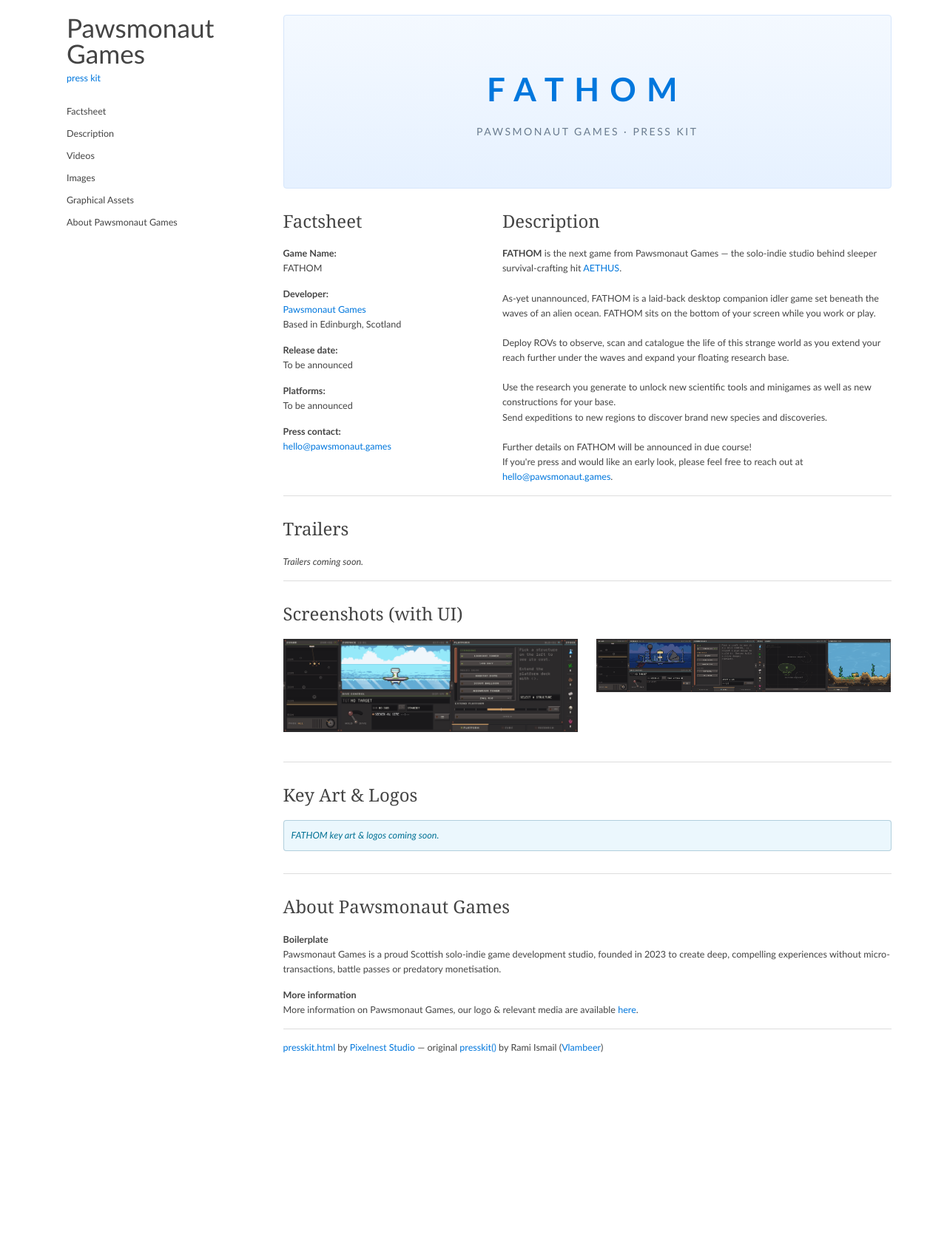
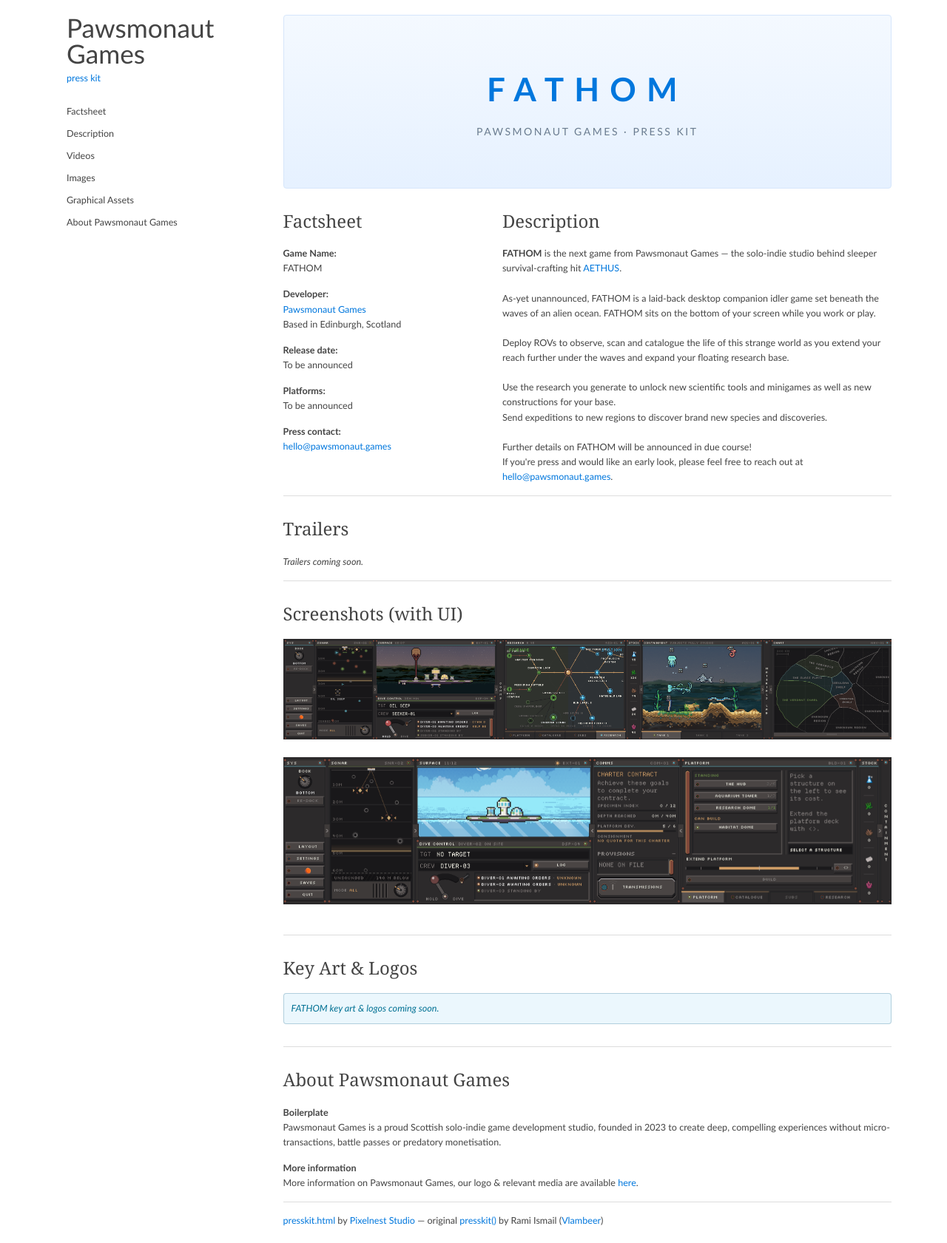
Before and after one commit to PawsmonautGames/PawsmonautGames.github.io, a Jekyll site: the page press/fathom/index.html, which Jekyll copies as it is, in a window 1280 px wide. Shown: the whole page at 74% size. Built offline with Jekyll 4.4.1, drawn with Linux system fonts in a browser that asks for light colours; before the commit the page ends 1447 px from its top, so only the background shows below that.

Commit message:
Replace FATHOM press kit screenshots
Swap in two new full-interface shots and drop the previous pair.

The new captures are ultra-wide strips (up to 3287x542), which the
two-column Masonry gallery would have squeezed into unreadable slivers,
so gallery items can now opt into a full row. Masonry takes its column
width from the first item, so a sizer element keeps the grid from
collapsing; the init falls back to the old behaviour when no sizer is
present, leaving the other press pages unchanged.

Co-Authored-By: Claude Opus 5 <noreply@anthropic.com>

```diff
--- a/press/css/master.css
+++ b/press/css/master.css
@@ -405,6 +405,23 @@ a:hover {
   }
 }
 
+/* Invisible element Masonry measures for its column width, so a full-width
+   item doesn't collapse the grid to a single column. */
+.gallery__sizer {
+  width: 100%;
+}
+
+/* Ultra-wide shots need the full row or they render as a sliver. */
+.gallery__item--wide {
+  width: 100%;
+}
+
+@media (min-width: 500px) {
+  .gallery__sizer {
+    width: 50%;
+  }
+}
+
 /* ---------------------------------------------------------- *\
  * Components - Logo.
 \* ---------------------------------------------------------- */
--- a/press/fathom/index.html
+++ b/press/fathom/index.html
@@ -134,15 +134,17 @@
             <h2 id="images">Screenshots (with UI)</h2>
 
             <div class="gallery clearfix" id="gallery">
-              <div class="gallery__item">
-                <a href="images/fathom-01-platform.png">
-                  <img src="images/fathom-01-platform.png" alt="Platform construction and dive control">
+              <div class="gallery__sizer"></div>
+
+              <div class="gallery__item gallery__item--wide">
+                <a href="images/fathom-01-overview.png">
+                  <img src="images/fathom-01-overview.png" alt="The full FATHOM interface: system, sonar, surface, dive control, research tree, stock, containment tank and regional chart panels">
                 </a>
               </div>
 
-              <div class="gallery__item">
-                <a href="images/fathom-02-submersibles.png">
-                  <img src="images/fathom-02-submersibles.png" alt="Submersible bay, regional chart and containment tank">
+              <div class="gallery__item gallery__item--wide">
+                <a href="images/fathom-02-charter.png">
+                  <img src="images/fathom-02-charter.png" alt="Early game: charter contract goals, platform construction menu and the surface base at dawn">
                 </a>
               </div>
             </div>
```
Also changed, not shown: other parts of press/fathom/index.html (+3 -1 lines), press/assets/css/master.css (+17 -0 lines), press/fathom/images/fathom-01-overview.png (added), press/fathom/images/fathom-01-platform.png (deleted), press/fathom/images/fathom-02-charter.png (added), press/fathom/images/fathom-02-submersibles.png (deleted).
